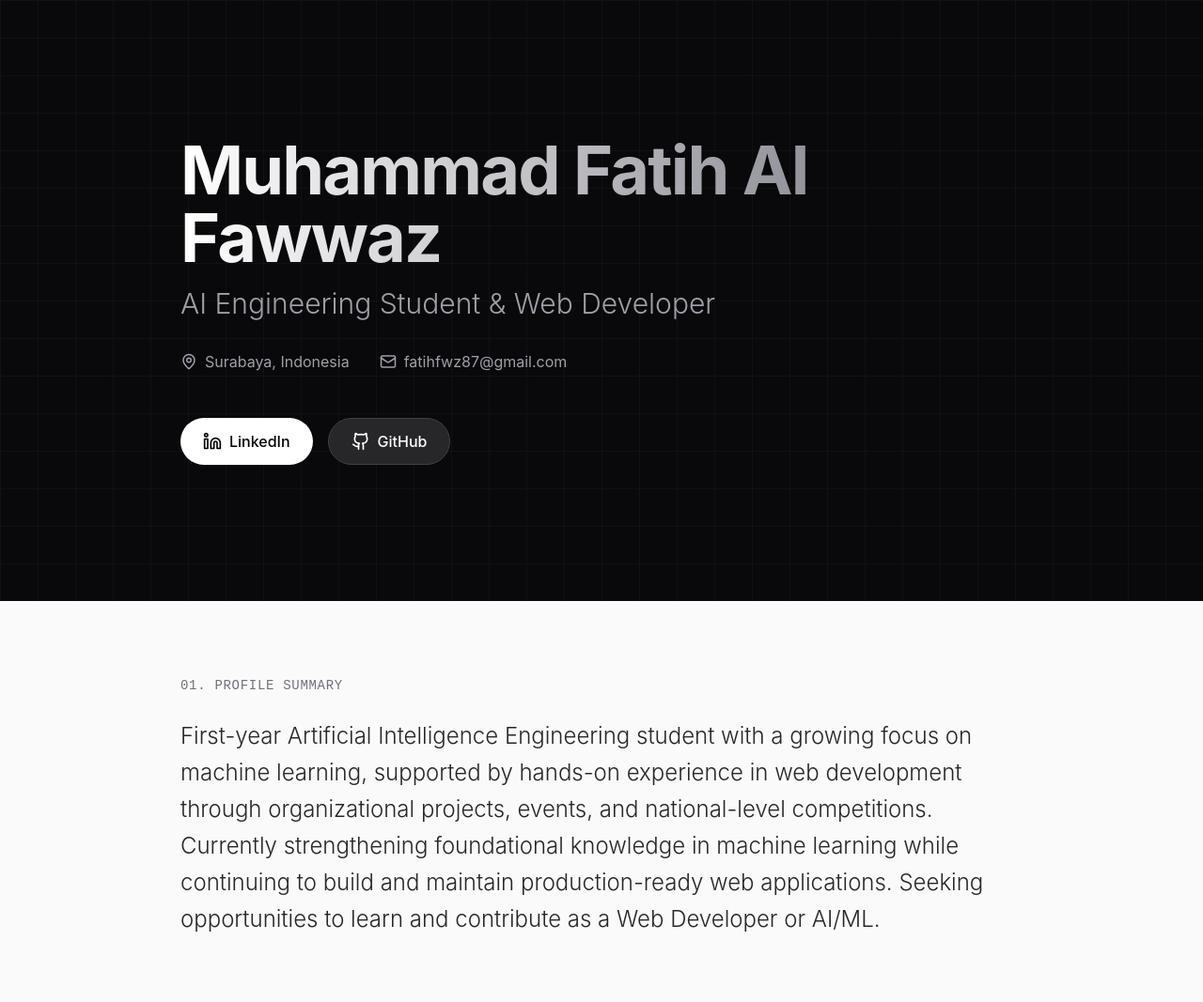
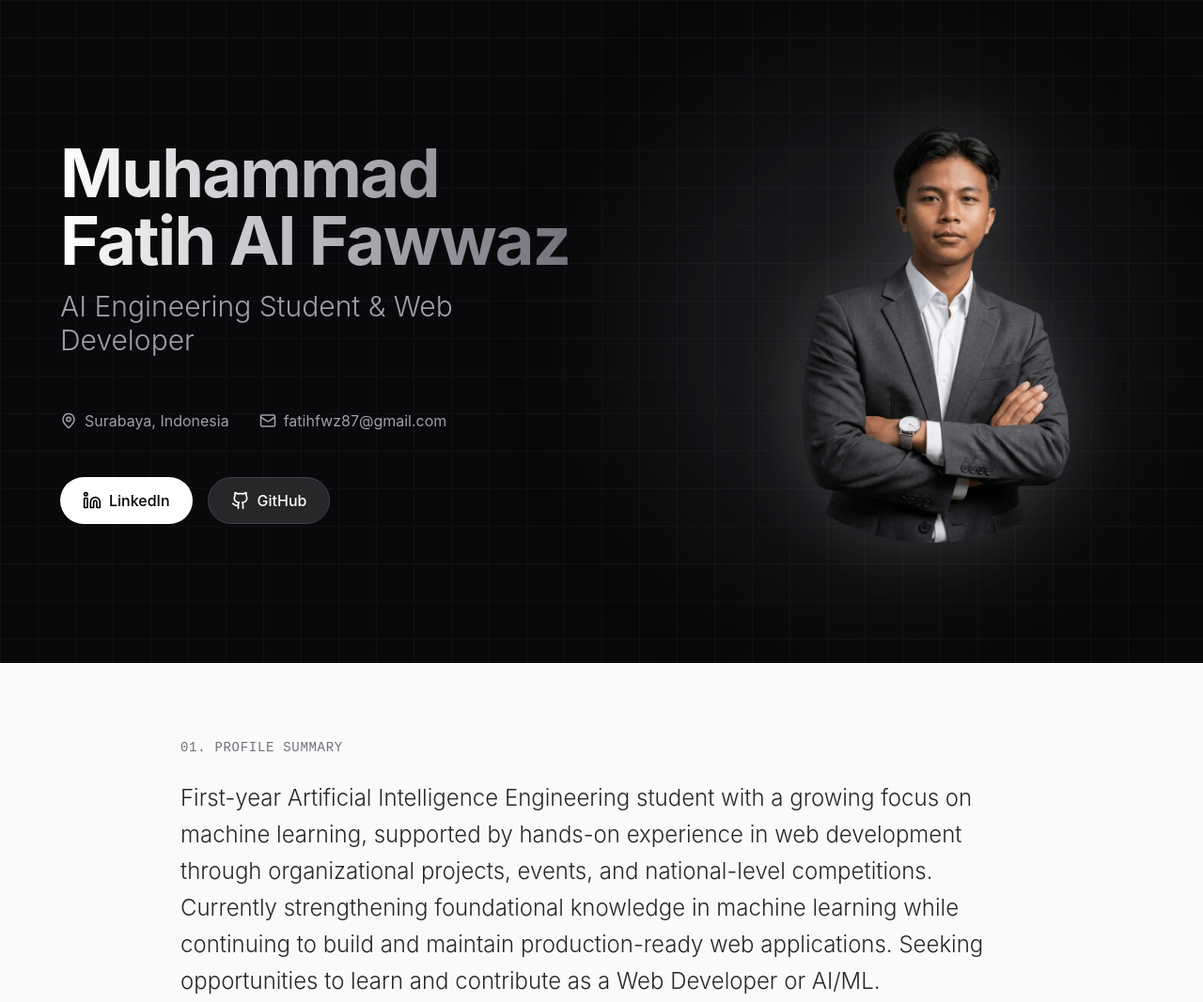
Before and after one commit to Fth87/cv, an Astro site: page / in a window 1280 px wide. Shown: the top 1067 px of the page at 94% size. Built offline with nearby package versions, Linux system fonts and the light colour scheme; Astro itself is replaced by a stand-in of ours.

Commit message:
feat: add photo

```diff
--- a/src/components/Hero.tsx
+++ b/src/components/Hero.tsx
@@ -5,32 +5,22 @@ export default function Hero() {
   return (
     <section className="relative min-h-[80vh] flex items-center justify-center overflow-hidden bg-zinc-950 text-white py-20">
       {/* Background Grid Effect */}
-      <div className="absolute inset-0 z-0 opacity-20"
+      <div
+        className="absolute inset-0 z-0 opacity-20"
         style={{
           backgroundImage: 'linear-gradient(#333 1px, transparent 1px), linear-gradient(90deg, #333 1px, transparent 1px)',
-             backgroundSize: '40px 40px'
-           }}>
+          backgroundSize: '40px 40px',
+        }}
+      ></div>
+
+      <div className="container mx-auto px-6 relative z-10 py-12">
+        <div className="max-w-6xl mx-auto flex flex-col-reverse md:flex-row items-center justify-between gap-12">
+          <div className="flex-1 flex flex-col justify-center text-center md:text-left">
+            <div data-aos="fade-up" className="mb-6">
+              <h1 className="text-5xl md:text-7xl font-bold tracking-tight mb-4 bg-clip-text text-transparent bg-linear-to-r from-white to-zinc-500">{personalInfo.name}</h1>
+              <h2 className="text-2xl md:text-3xl text-zinc-400 font-light mb-8">{personalInfo.role}</h2>
             </div>
-
-      <div className="container mx-auto px-6 relative z-10">
-        <div className="max-w-4xl mx-auto">
-          <div
-            data-aos="fade-up"
-            className="mb-6"
-          >
-            <h1 className="text-5xl md:text-7xl font-bold tracking-tight mb-4 bg-clip-text text-transparent bg-linear-to-r from-white to-zinc-500">
-              {personalInfo.name}
-            </h1>
-            <h2 className="text-2xl md:text-3xl text-zinc-400 font-light mb-8">
-              {personalInfo.role}
-            </h2>
-          </div>
-
-          <div
-            data-aos="fade-up"
-            data-aos-delay="200"
-            className="flex flex-wrap gap-4 md:gap-8 text-sm md:text-base text-zinc-400 mb-12"
-          >
+            <div data-aos="fade-up" data-aos-delay="200" className="flex flex-wrap justify-center md:justify-start gap-4 md:gap-8 text-sm md:text-base text-zinc-400 mb-12">
               <div className="flex items-center gap-2 hover:text-white transition-colors">
                 <MapPin size={18} />
                 <span>{personalInfo.location}</span>
@@ -41,19 +31,27 @@ export default function Hero() {
               </a>
             </div>
 
-          <div
-            data-aos="fade-up"
-            data-aos-delay="300"
-            className="flex gap-4"
-          >
-            <a href={personalInfo.linkedin} target='_blank' className="px-6 py-3 bg-white text-black rounded-full font-medium hover:bg-zinc-200 transition-colors flex items-center gap-2">
+            <div data-aos="fade-up" data-aos-delay="300" className="flex justify-center md:justify-start gap-4">
+              <a href={personalInfo.linkedin} target="_blank" className="px-6 py-3 bg-white text-black rounded-full font-medium hover:bg-zinc-200 transition-colors flex items-center gap-2">
                 <Linkedin size={20} />
                 LinkedIn
               </a>
-            <a href={personalInfo.github} target='_blank' className="px-6 py-3 bg-zinc-800 text-white rounded-full font-medium hover:bg-zinc-700 transition-colors border border-zinc-700 flex items-center gap-2">
+              <a href={personalInfo.github} target="_blank" className="px-6 py-3 bg-zinc-800 text-white rounded-full font-medium hover:bg-zinc-700 transition-colors border border-zinc-700 flex items-center gap-2">
                 <Github size={20} />
                 GitHub
               </a>
+            </div>
+          </div>
+
+          <div className="flex-1 flex justify-center md:justify-end relative" data-aos="fade-left" data-aos-delay="100">
+            {/* Subtle glow behind the transparent image */}
+            <div className="absolute left-1/2 top-1/2 -translate-x-1/2 -translate-y-1/2 w-[300px] h-[300px] md:w-[400px] md:h-[400px] lg:w-[500px] lg:h-[500px] bg-zinc-700/30 rounded-full blur-[80px] -z-10"></div>
+
+            <img
+              src="/profile.png"
+              alt={personalInfo.name}
+              className="rounded-full relative z-10 w-[280px] md:w-[350px] lg:w-[450px] h-auto object-contain drop-shadow-[0_0_40px_rgba(255,255,255,0.15)] hover:-translate-y-2 hover:drop-shadow-[0_0_60px_rgba(255,255,255,0.2)] transition-all duration-500"
+            />
           </div>
         </div>
       </div>
```
Also changed, not shown: public/profile.png (added). Lines whose indentation alone changed are shown as unchanged.
